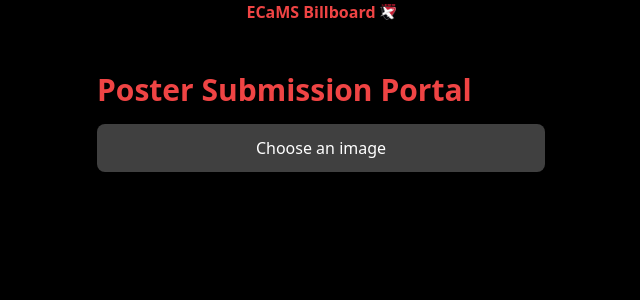
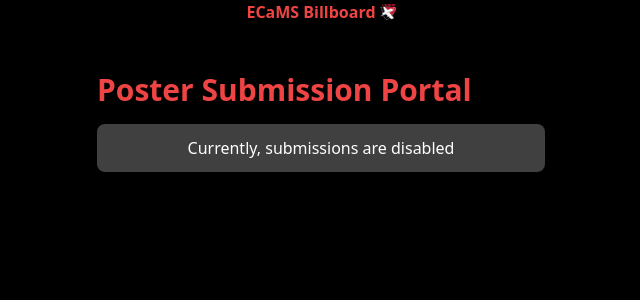
Before and after one commit to ECaMS-Billboard/ecams-billboard, a React (Create React App) app: page /upload in a window 1280 px wide. Shown: the top 300 px of the page, without its empty margins (319-959 px from the left). Built offline with nearby package versions, Linux system fonts and the light colour scheme; the HTML template or start-up script is replaced by a standard one.

Commit message:
Disable portal submission

```diff
--- a/src/pages/Upload.js
+++ b/src/pages/Upload.js
@@ -57,11 +57,13 @@ function Upload() {
         <div className="w-full max-w-md flex flex-col gap-4">
 
         <button
-            onClick={() => document.getElementById('fileInput').click()}
+            // remove 'disabled' from below to reactivate portal submission
+            onClick={() => document.getElementById('fileInput').click()} disabled
             className="block text-white bg-neutral-700 hover:bg-neutral-600 py-3 px-4
                        rounded-lg shadow text-center transition hover:-translate-y-1"
+            // VV Orignal: Choose an image
           >
-            Choose an image
+            Currently, submissions are disabled
           </button>
 
           {/* hidden file input, called by the button above */}
```
